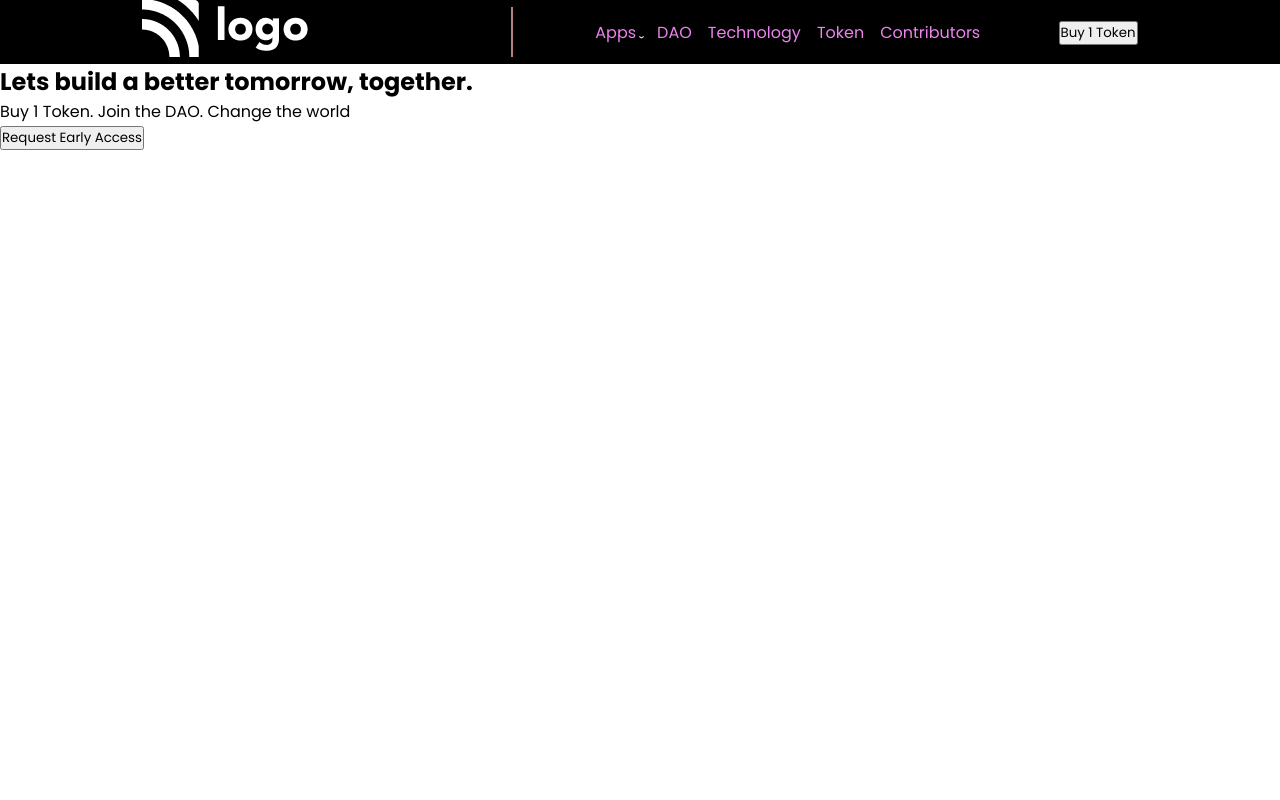
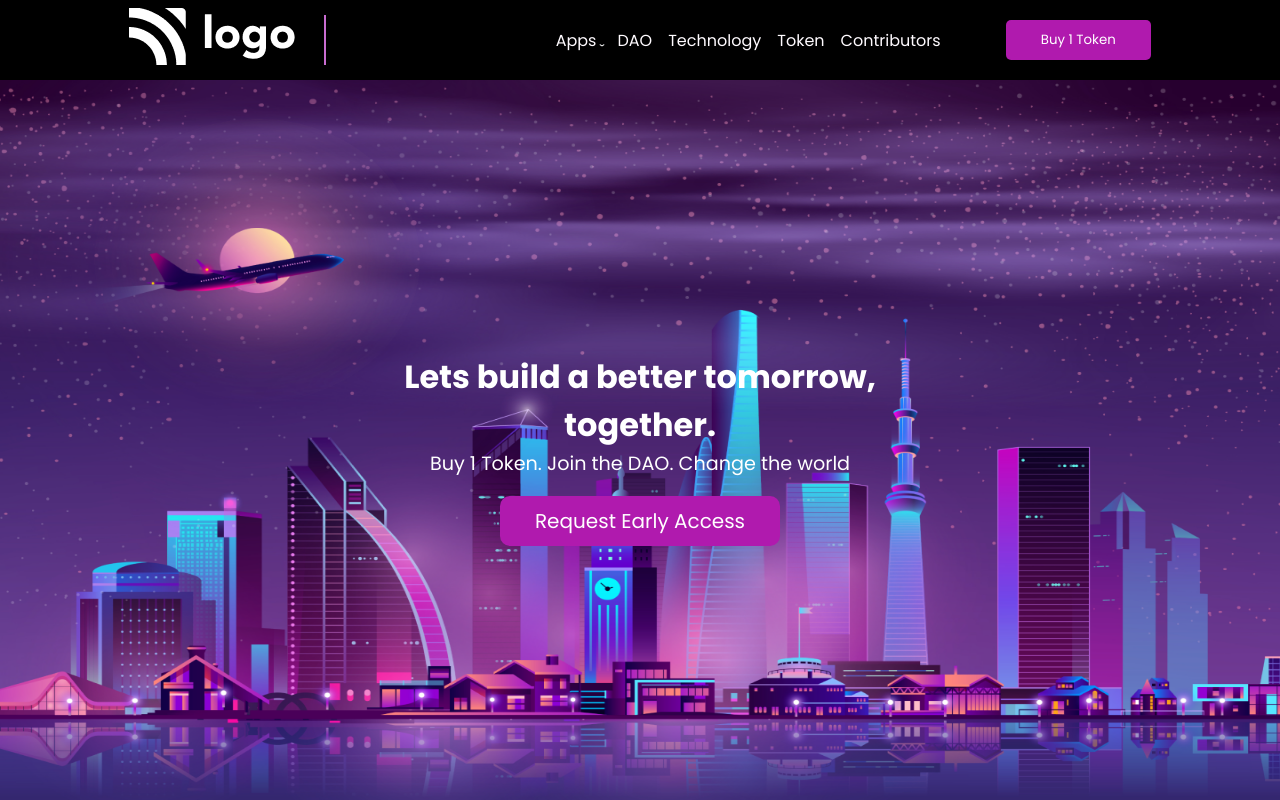
Before and after one commit to Bipulcodes/FSJS, a plain HTML site: page Htlml css Projects/project5/index.html in a window 1280 px wide. Drawn offline with Linux system fonts and the light colour scheme.

Commit message:
crypto market finished

```diff
--- a/Htlml css Projects/project5/style.css
+++ b/Htlml css Projects/project5/style.css
@@ -9,7 +9,8 @@
 }
 body{
     max-width: 1440px;
-    margin: auto;
+    margin-left: auto;
+    margin-right: auto;
 }
 div img{
     height: auto;
@@ -20,6 +21,7 @@ nav{
     display: flex;
     align-items: center;
     justify-content: space-evenly;
+    height: 10vh;
 }
 nav ul li:first-child::after{
     content: "\0002C7";
@@ -33,15 +35,62 @@ nav ul li:first-child::after{
 }
 .line{
     position: relative;
-    border: 1px solid #b98282;
-    left: 60px;
+    border: 1px solid #c86cd0;
+    left: -100px;
     height: 50px;
 
 }
+
+.button-small{
+    left: 10px;
+}
+button{
+    background-color: #b01aae;
+    border-radius: 5px;
+    padding:10px 35px;
+    color: #ffffff;
+    border: 0;
+}
 .list{
     display: flex;
-    color: violet;
+    color: rgb(255, 251, 255);
     list-style-type: none;
     gap: 5%;
 }
+ .grow-list{
+   right: 20px;
+ }
+.hero{
+    height: 90vh;
+    width: 100vh;
+    background-image: url(./assets/bg.png);
+    background-position: center;
+    background-size: 100% 100%;
+    width: 100%;
+    display: flex;
+    justify-content: center;
+    align-items: center;
+    flex-direction: column;
+}
+
+.hero-heading{
+    font-size: 2em;
+    width: 40vw;
+    text-align: center;
+    color: #ffffff;
+}
+.hero-description{
+    position: relative;
+    font-size: 1.2em;
+    text-align: center;
+    color: #ffffff;
+}
+.button-large{
+    position: relative;
+    font-size: 20px;
+    border-radius: 10px;
+    bottom: -2.5%;
+}
+
+
 /* You can only modify the CSS file */
```
